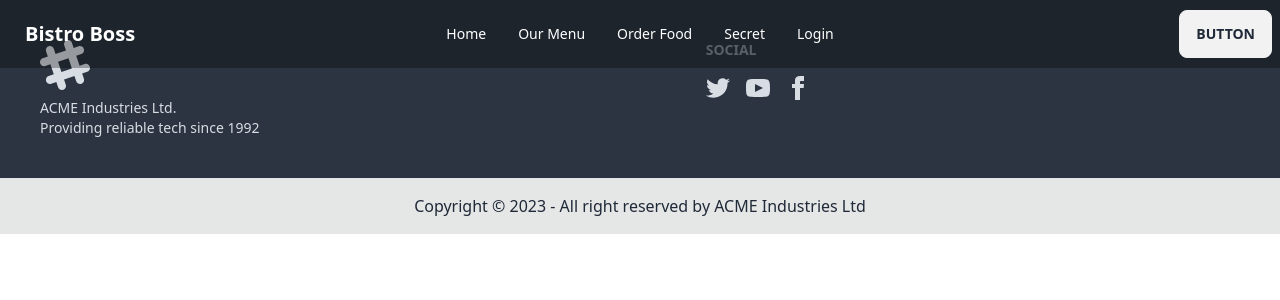
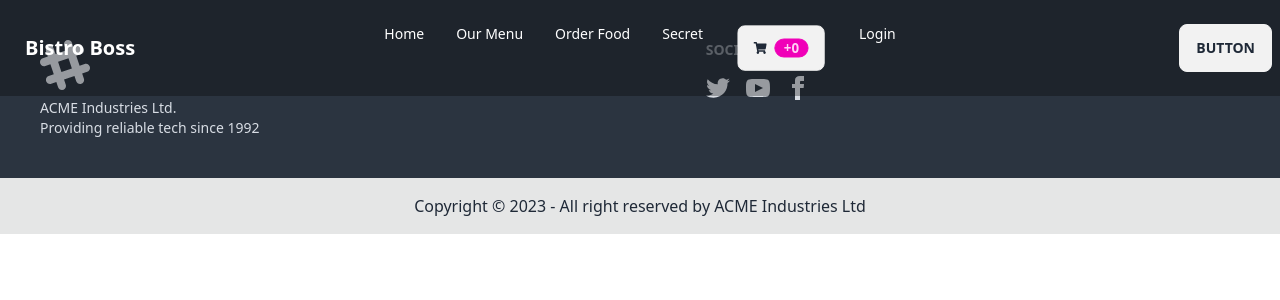
Before and after one commit to ROHAN-2497/bistro-mama-client, a React app: page / in a window 1280 px wide. Shown: the top 300 px of the page. Built offline with nearby package versions, Linux system fonts and the light colour scheme; no server answers; the HTML template or start-up script is replaced by a standard one.

Commit message:
addTo Cart Handler

```diff
--- a/package.json
+++ b/package.json
@@ -19,6 +19,7 @@
     "react-dom": "^18.2.0",
     "react-helmet-async": "^1.3.0",
     "react-hook-form": "^7.45.4",
+    "react-icons": "^4.10.1",
     "react-parallax": "^3.5.1",
     "react-responsive-carousel": "^3.2.23",
     "react-router-dom": "^6.15.0",
--- a/src/Components/FoodCart/FoodCart.jsx
+++ b/src/Components/FoodCart/FoodCart.jsx
@@ -1,5 +1,8 @@
 const FoodCart = ({ item }) => {
   const { image, recipe, name, price } = item;
+  const handleAddToCart = item =>{
+    console.log(item);
+  }
 
   return (
     <div>
@@ -14,7 +17,7 @@ const FoodCart = ({ item }) => {
           <h2 className="card-title">{name}</h2>
           <p>{recipe}</p>
           <div className="card-actions justify-end">
-            <button className="btn btn-outline border-0 border-b-4 text-yellow-500">
+            <button onClick={() => handleAddToCart(item)} className="btn btn-outline border-0 border-b-4 text-yellow-500">
               Add To Cart
             </button>
           </div>
--- a/src/Pages/Oder/Order/OrderTab/OrderTab.jsx
+++ b/src/Pages/Oder/Order/OrderTab/OrderTab.jsx
@@ -3,6 +3,8 @@ import { Swiper, SwiperSlide } from 'swiper/react';
 import 'swiper/css';
 import 'swiper/css/pagination';
 import { Pagination } from 'swiper/modules';
+
+// TODO : implement pagination here on this page
 const OrderTab = ({items}) => {
     const pagination = {
         clickable: true,
--- a/src/Pages/Share/Navbar/Navbar.jsx
+++ b/src/Pages/Share/Navbar/Navbar.jsx
@@ -1,6 +1,7 @@
 import { useContext } from "react";
 import { Link } from "react-router-dom";
 import { AuthContext } from "../../../Provides/AuthProvider";
+import {  FaShoppingCart } from 'react-icons/fa';
 
 const Navbar = () => {
   const { user, logOut } = useContext(AuthContext);
@@ -24,9 +25,15 @@ const Navbar = () => {
       <li>
         <Link to="/secret">Secret</Link>
       </li>
+      <li>
+        <Link to="/"><button className="btn gap-2">
+        <FaShoppingCart></FaShoppingCart>
+  <div className="badge badge-secondary">+0</div>
+</button>
+</Link>
+      </li>
       {user ? (
         <>
-        <span>{user?.displayName}</span>
           <button onClick={handleLogout} className="btn btn-ghost">
             LogOut
           </button>
```
Also changed, not shown: 1 other file (tests, documents, lock files or other folders).
